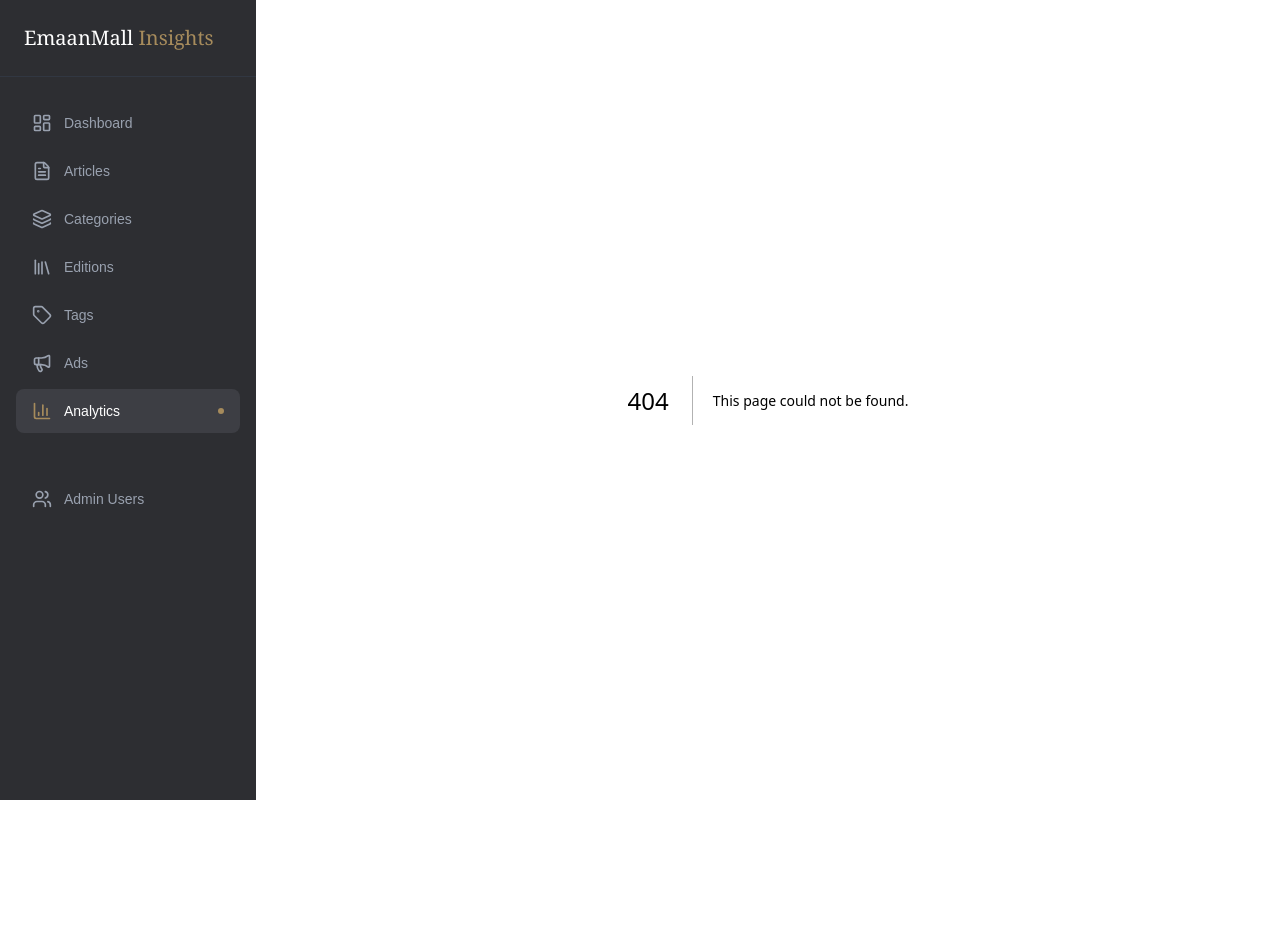
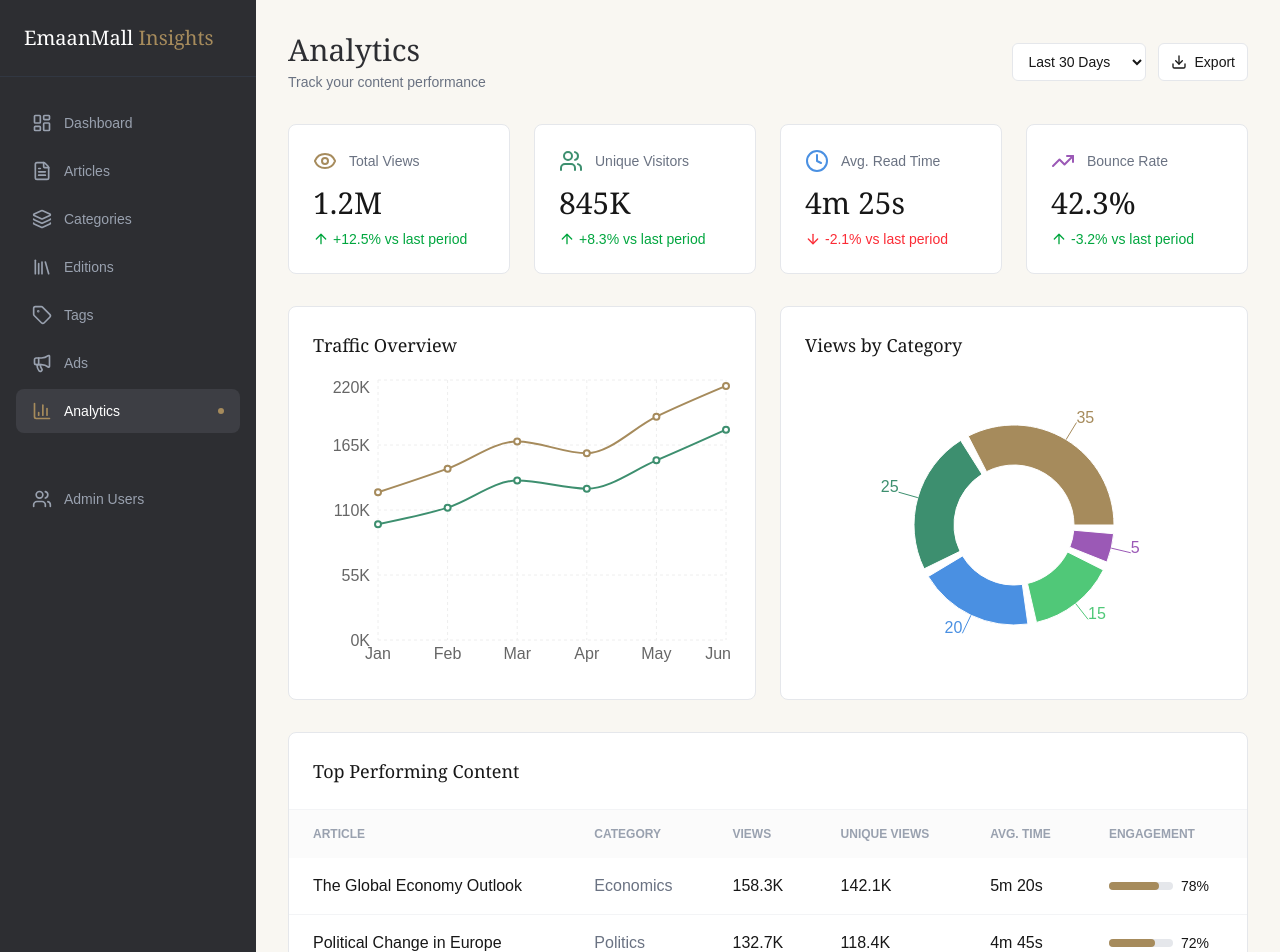
Before and after one commit to FatimaZahraNadeem2003/admin-panel, a Next.js app: page /analytics in a window 1280 px wide. Before the commit this address had no page. Shown: the top 952 px of the page. Before the commit the page ends 800 px from the top, so only its background shows below. Built offline with nearby package versions, Linux system fonts and the light colour scheme.

Commit message:
created analytics

```diff
--- /dev/null
+++ b/app/analytics/page.tsx
@@ -0,0 +1,185 @@
+"use client";
+import React from 'react';
+import {
+  TrendingUp, Users, Eye, Clock, ArrowUp, ArrowDown,
+  Calendar, Download
+} from 'lucide-react';
+import { BarChart, Bar, XAxis, YAxis, CartesianGrid, Tooltip, ResponsiveContainer, LineChart, Line, PieChart, Pie, Cell } from 'recharts';
+
+const viewsData = [
+  { month: 'Jan', views: 125000, unique: 98000 },
+  { month: 'Feb', views: 145000, unique: 112000 },
+  { month: 'Mar', views: 168000, unique: 135000 },
+  { month: 'Apr', views: 158000, unique: 128000 },
+  { month: 'May', views: 189000, unique: 152000 },
+  { month: 'Jun', views: 215000, unique: 178000 },
+];
+
+const categoryData = [
+  { name: 'Economics', value: 35 },
+  { name: 'Politics', value: 25 },
+  { name: 'Technology', value: 20 },
+  { name: 'Environment', value: 15 },
+  { name: 'Halal Economy', value: 5 },
+];
+
+const COLORS = ['#A68B5C', '#3D8F6F', '#4A90E2', '#50C878', '#9B59B6'];
+
+export default function AnalyticsPage() {
+  return (
+    <div className="p-6 lg:p-8 bg-[#F9F7F2] min-h-screen">
+      <div className="flex justify-between items-center mb-8">
+        <div>
+          <h1 className="text-3xl font-serif text-[#2D2E32]">Analytics</h1>
+          <p className="text-gray-500 text-sm mt-1">Track your content performance</p>
+        </div>
+        <div className="flex gap-3">
+          <select className="border border-gray-200 rounded-md px-3 py-2 text-sm bg-white">
+            <option>Last 30 Days</option>
+            <option>Last 90 Days</option>
+            <option>Last 6 Months</option>
+            <option>This Year</option>
+          </select>
+          <button className="border border-gray-200 rounded-md px-3 py-2 text-sm bg-white flex items-center gap-2">
+            <Download size={16} />
+            Export
+          </button>
+        </div>
+      </div>
+
+      <div className="grid grid-cols-1 md:grid-cols-2 lg:grid-cols-4 gap-6 mb-8">
+        <MetricCard
+          icon={<Eye className="text-[#A68B5C]" />}
+          label="Total Views"
+          value="1.2M"
+          change="+12.5%"
+          positive={true}
+        />
+        <MetricCard
+          icon={<Users className="text-[#3D8F6F]" />}
+          label="Unique Visitors"
+          value="845K"
+          change="+8.3%"
+          positive={true}
+        />
+        <MetricCard
+          icon={<Clock className="text-[#4A90E2]" />}
+          label="Avg. Read Time"
+          value="4m 25s"
+          change="-2.1%"
+          positive={false}
+        />
+        <MetricCard
+          icon={<TrendingUp className="text-[#9B59B6]" />}
+          label="Bounce Rate"
+          value="42.3%"
+          change="-3.2%"
+          positive={true}
+        />
+      </div>
+
+      <div className="grid grid-cols-1 lg:grid-cols-2 gap-6 mb-8">
+        <div className="bg-white p-6 rounded-lg border border-gray-200">
+          <h3 className="text-lg font-serif mb-4">Traffic Overview</h3>
+          <div className="h-[300px]">
+            <ResponsiveContainer width="100%" height="100%">
+              <LineChart data={viewsData}>
+                <CartesianGrid strokeDasharray="3 3" stroke="#eee" />
+                <XAxis dataKey="month" axisLine={false} tickLine={false} />
+                <YAxis axisLine={false} tickLine={false} tickFormatter={(v) => `${v/1000}K`} />
+                <Tooltip />
+                <Line type="monotone" dataKey="views" stroke="#A68B5C" strokeWidth={2} />
+                <Line type="monotone" dataKey="unique" stroke="#3D8F6F" strokeWidth={2} />
+              </LineChart>
+            </ResponsiveContainer>
+          </div>
+        </div>
+
+        <div className="bg-white p-6 rounded-lg border border-gray-200">
+          <h3 className="text-lg font-serif mb-4">Views by Category</h3>
+          <div className="h-[300px]">
+            <ResponsiveContainer width="100%" height="100%">
+              <PieChart>
+                <Pie
+                  data={categoryData}
+                  cx="50%"
+                  cy="50%"
+                  innerRadius={60}
+                  outerRadius={100}
+                  fill="#8884d8"
+                  paddingAngle={5}
+                  dataKey="value"
+                  label
+                >
+                  {categoryData.map((entry, index) => (
+                    <Cell key={`cell-${index}`} fill={COLORS[index % COLORS.length]} />
+                  ))}
+                </Pie>
+                <Tooltip />
+              </PieChart>
+            </ResponsiveContainer>
+          </div>
+        </div>
+      </div>
+
+      <div className="bg-white rounded-lg border border-gray-200">
+        <div className="p-6 border-b border-gray-100">
+          <h3 className="text-lg font-serif">Top Performing Content</h3>
+        </div>
+        <div className="overflow-x-auto">
+          <table className="w-full">
+            <thead className="bg-[#FBFBFB] text-xs uppercase text-gray-400">
+              <tr>
+                <th className="px-6 py-4 text-left">Article</th>
+                <th className="px-6 py-4 text-left">Category</th>
+                <th className="px-6 py-4 text-left">Views</th>
+                <th className="px-6 py-4 text-left">Unique Views</th>
+                <th className="px-6 py-4 text-left">Avg. Time</th>
+                <th className="px-6 py-4 text-left">Engagement</th>
+              </tr>
+            </thead>
+            <tbody className="divide-y divide-gray-100">
+              {[
+                { title: 'The Global Economy Outlook', category: 'Economics', views: '158.3K', unique: '142.1K', time: '5m 20s', engagement: '78%' },
+                { title: 'Political Change in Europe', category: 'Politics', views: '132.7K', unique: '118.4K', time: '4m 45s', engagement: '72%' },
+                { title: 'Technology Trends in 2023', category: 'Tech', views: '110.5K', unique: '98.2K', time: '3m 55s', engagement: '65%' },
+              ].map((item, i) => (
+                <tr key={i} className="hover:bg-gray-50">
+                  <td className="px-6 py-4 font-medium">{item.title}</td>
+                  <td className="px-6 py-4 text-gray-500">{item.category}</td>
+                  <td className="px-6 py-4">{item.views}</td>
+                  <td className="px-6 py-4">{item.unique}</td>
+                  <td className="px-6 py-4">{item.time}</td>
+                  <td className="px-6 py-4">
+                    <div className="flex items-center gap-2">
+                      <div className="w-16 h-2 bg-gray-200 rounded-full">
+                        <div className="h-2 bg-[#A68B5C] rounded-full" style={{ width: item.engagement }}></div>
+                      </div>
+                      <span className="text-sm">{item.engagement}</span>
+                    </div>
+                  </td>
+                </tr>
+              ))}
+            </tbody>
+          </table>
+        </div>
+      </div>
+    </div>
+  );
+}
+
+function MetricCard({ icon, label, value, change, positive }: any) {
+  return (
+    <div className="bg-white p-6 rounded-lg border border-gray-200">
+      <div className="flex items-center gap-3 mb-3">
+        {icon}
+        <span className="text-sm text-gray-500">{label}</span>
+      </div>
+      <h2 className="text-3xl font-serif mb-2">{value}</h2>
+      <div className={`flex items-center gap-1 text-sm ${positive ? 'text-green-600' : 'text-red-500'}`}>
+        {positive ? <ArrowUp size={16} /> : <ArrowDown size={16} />}
+        {change} vs last period
+      </div>
+    </div>
+  );
+}
```
